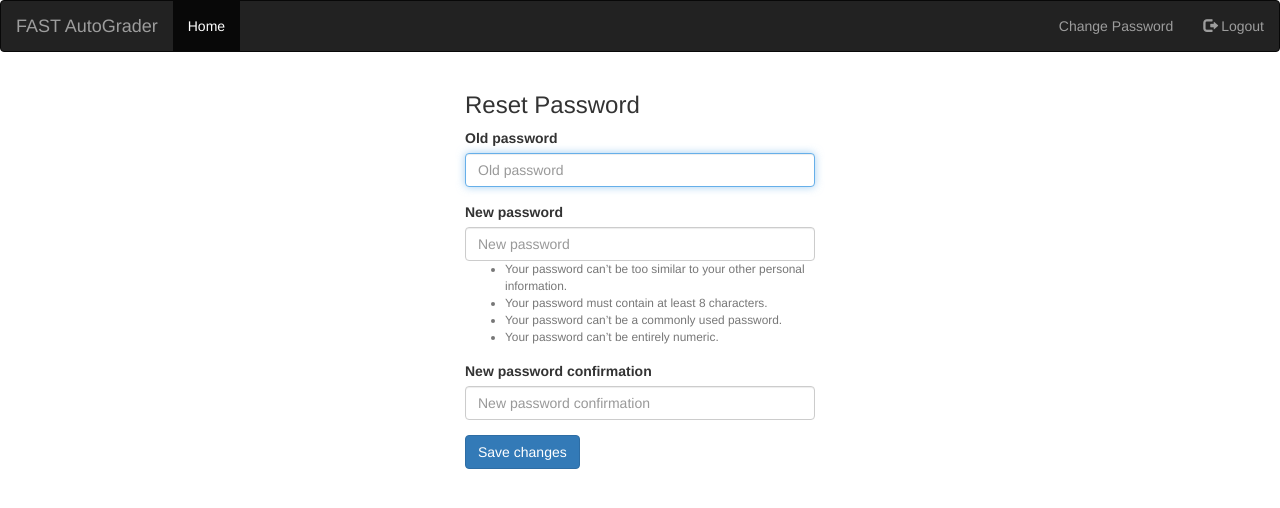
After one commit to bilalzaib/AutoGrader, a Django app: a page that uses AutoGrade/templates/base.html in a window 1280 px wide. The commit adds this page. Shown: the top 508 px of the page. Run offline with Django 3.2, Linux system fonts and the light colour scheme; a user stored in the database is signed in; some libraries are stand-ins or nearby versions.

Commit message:
Forget Password and change password views added

```diff
--- a/AutoGr/settings.py
+++ b/AutoGr/settings.py
@@ -126,3 +126,4 @@ STATIC_URL = '/static/'
 LOGIN_REDIRECT_URL = 'home'
 
 RUN_API_URL = "http://127.0.0.1:8000/autograde/api/"
+EMAIL_BACKEND = 'django.core.mail.backends.console.EmailBackend'
--- /dev/null
+++ b/AutoGrade/templates/account/change_password.html
@@ -0,0 +1,27 @@
+{% extends 'base.html' %}
+{% load bootstrap3 %}
+
+{% block content %}
+<div id="wrapper">
+	<div id="page-wrapper">
+        <div class="container-fluid">
+	<div class="row">
+		<div class="col col-sm-4"></div>
+		<div class="col col-sm-4">
+			<h3>Reset Password</h3>
+			<form method="post" class="form">
+				{% csrf_token %}
+				{% bootstrap_form form %}
+				{% buttons %}
+					<button type="submit" class="btn btn-primary">
+						Save changes
+					</button>
+				{% endbuttons %}
+			</form>
+		</div>
+		<div class="col col-sm-4"></div>
+	</div>
+</div>
+  	</div>
+</div>
+{% endblock %}
--- a/AutoGrade/templates/base.html
+++ b/AutoGrade/templates/base.html
@@ -24,6 +24,7 @@
     <ul class="nav navbar-nav navbar-right">
 
       {% if user.is_authenticated %}
+	    <li><a href="{% url 'change_password' %}">Change Password</a></li>
         <li><a href="{% url 'logout' %}"><span class="glyphicon glyphicon-log-out"></span> Logout</a></li>
       {% else %}
         <li><a href="{% url 'login' %}"><span class="glyphicon glyphicon-log-in"></span> Login</a></li>
--- a/AutoGrade/templates/login.html
+++ b/AutoGrade/templates/login.html
@@ -17,4 +17,5 @@
       </button>
     {% endbuttons %}
   </form>
+  <p class="signup__signin">Forgot your password? <a href="{% url 'password_reset' %}">Reset password</a></p>
 {% endblock %}
--- /dev/null
+++ b/AutoGrade/templates/registration/password_reset_subject.txt
@@ -0,0 +1 @@
+TestSite password reset
--- a/AutoGrade/urls.py
+++ b/AutoGrade/urls.py
@@ -11,4 +11,10 @@ urlpatterns = [
     url(r'^course/(?P<course_id>[0-9]+)$', views.course, name='course'),
     url(r'^course/(?P<course_id>[0-9]+)/(?P<assignment_id>[0-9]+)$', views.course, name='course'),
     url(r'^download/$', views.download),
+    url(r'^password_reset/$', auth_views.password_reset, name='password_reset'),
+    url(r'^password_reset/done/$', auth_views.password_reset_done, name='password_reset_done'),
+    url(r'^reset/(?P<uidb64>[0-9A-Za-z_\-]+)/(?P<token>[0-9A-Za-z]{1,13}-[0-9A-Za-z]{1,20})/$',
+        auth_views.password_reset_confirm, name='password_reset_confirm'),
+    url(r'^reset/done/$', auth_views.password_reset_complete, name='password_reset_complete'),
+    url(r'^password/$', views.change_password, name='change_password'),
 ]
--- a/AutoGrade/views.py
+++ b/AutoGrade/views.py
@@ -9,6 +9,8 @@ from django.core import serializers
 from django.utils import timezone
 from django.utils.encoding import smart_str
 from django.http import JsonResponse
+from django.contrib.auth import update_session_auth_hash
+from django.contrib.auth.forms import PasswordChangeForm
 
 from django.http import HttpResponseRedirect
 from django.core.urlresolvers import reverse
@@ -251,3 +253,20 @@ def api(request, action):
                          "type": "ERROR", "message": "Invalid user"}
 
     return JsonResponse(response_data, safe=False)
+
+@login_required
+def change_password(request):
+    if request.method == 'POST':
+        form = PasswordChangeForm(request.user, request.POST)
+        if form.is_valid():
+            user = form.save()
+            update_session_auth_hash(request, user)  # Important!
+            messages.success(request, 'Your password was successfully updated!')
+            return redirect('/autograde')
+        else:
+            messages.error(request, 'Please correct the error below.')
+    else:
+        form = PasswordChangeForm(request.user)
+    return render(request, 'account/change_password.html', {
+        'form': form
+    })
```
Also changed, not shown: AutoGrade/templates/registration/password_reset_complete.html (added, +8 -0 lines), AutoGrade/templates/registration/password_reset_confirm.html (added, +18 -0 lines), AutoGrade/templates/registration/password_reset_done.html (added, +13 -0 lines), AutoGrade/templates/registration/password_reset_email.html (added, +12 -0 lines), AutoGrade/templates/registration/password_reset_form.html (added, +21 -0 lines), db.sqlite3.
